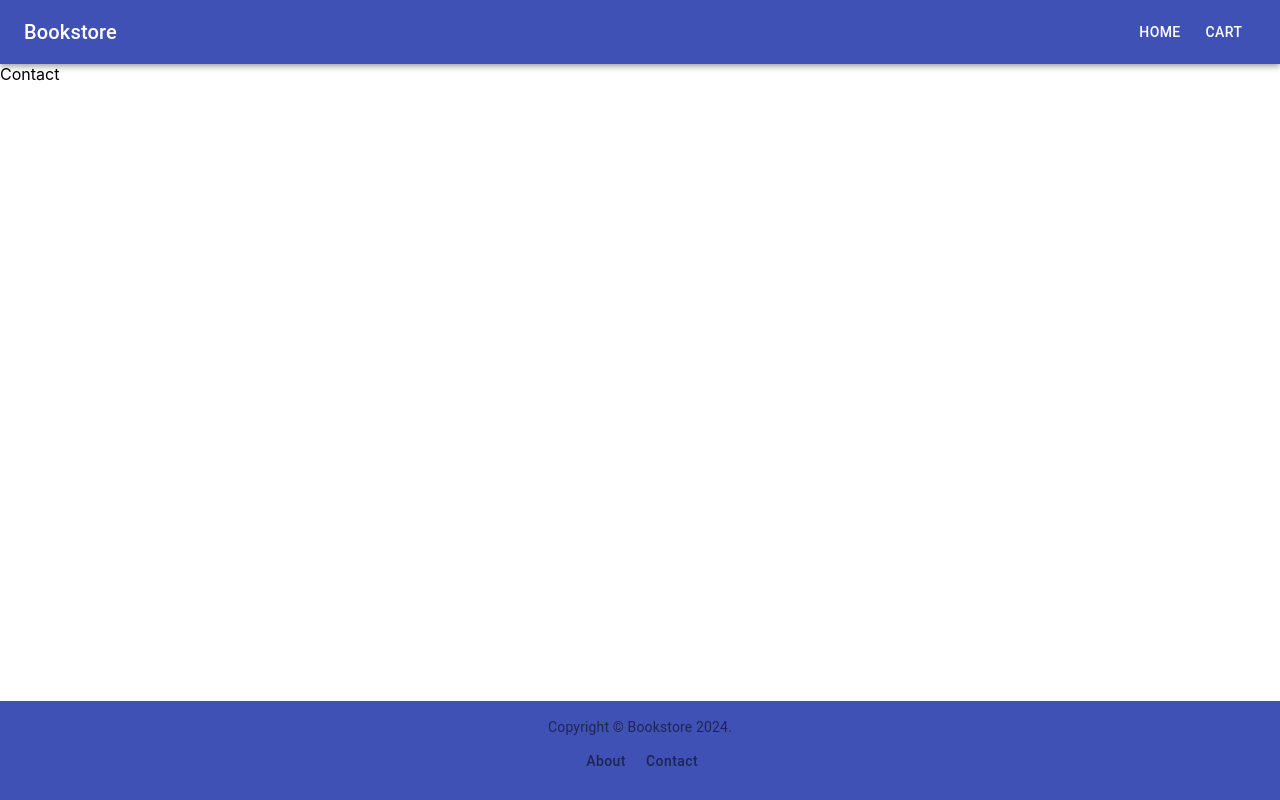
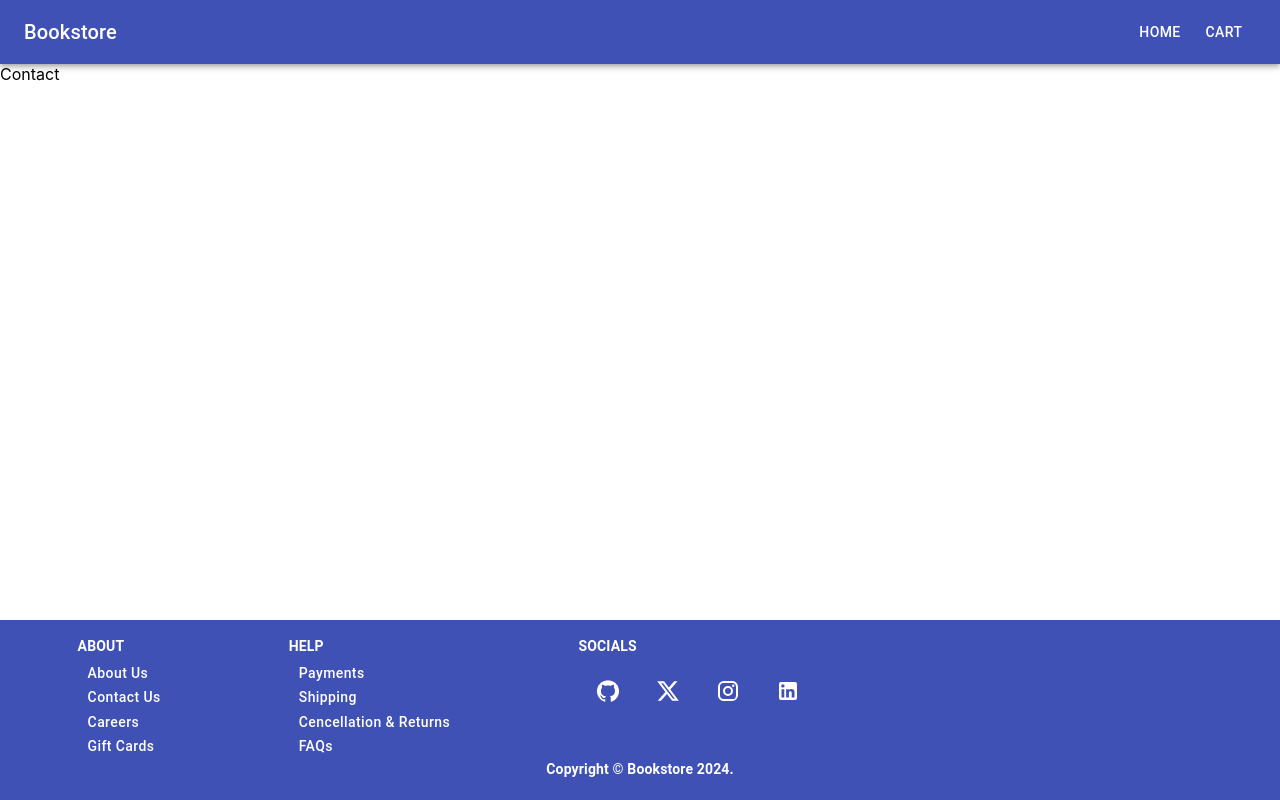
Before and after one commit to mishra-naveen-dev/ebook-store, a React (Create React App) app: page /contact in a window 1280 px wide. Built offline with nearby package versions, Linux system fonts and the light colour scheme.

Commit message:
Footer Updated

```diff
--- a/src/components/Footer/Footer.css
+++ b/src/components/Footer/Footer.css
@@ -11,16 +11,23 @@
   background-color: #3f51b5;
 }
 
+.Text{
+  color:white;
+  font-weight: bold !important;
+  margin-bottom: 5px !important;
+}
 .FooterBtn{
-    padding: 5px 10px ;
-    border-radius: 25%;
-   color:rgba(0, 0, 0, 0.54) ;
-   text-transform: capitalize !important;
-   transition: .5s ease;
+    padding: 0px 5px !important;
+    margin-left: 5px !important;
+    justify-content: flex-start !important;
+    color: white !important;
+    text-transform: capitalize !important;
+    transition: .5s ease ;
 }
 
 
 .FooterBtn:hover{
     text-decoration: underline !important;
-    font-weight: bold;
+    color:black !important;
+
 }
--- a/src/components/Footer/Footer.jsx
+++ b/src/components/Footer/Footer.jsx
@@ -1,14 +1,40 @@
 import React from 'react';
-import { Typography, Container } from '@material-ui/core';
-import Button from '@mui/material/Button';
-import { Link } from 'react-router-dom';
+import { Typography, Container, Grid } from '@material-ui/core';
+import { Help, About, Socals } from './FooterContent'
 import './Footer.css'
 
 function Footer() {
     return (
         <footer className='Footer'>
+            <Grid container spacing={{ sm: 2, md: 3 }} justifyContent="space-around">
+                <Grid xs="auto">
+
+                    <Typography variant='body2' className='Text' >
+                        {'ABOUT'}
+                    </Typography>
+
+                    <About />
+                </Grid>
+                <Grid xs="auto">
+
+                    <Typography variant='body2' className='Text'>
+                        {'HELP'}
+                    </Typography>
+                    <Help />
+                </Grid>
+
+                <Grid xs={6}  >
+
+                    <Typography variant='body2' className='Text' sx={{ textAlign: 'center' }} >
+                        {'SOCIALS'}
+                    </Typography>
+
+                    <Socals />
+                </Grid >
+            </Grid >
+
             <Container  >
-                <Typography variant="body2" color="textSecondary" align="center">
+                <Typography variant="body2" className='Text' align="center">
                     {'Copyright © '}
                     Bookstore {new Date().getFullYear()}
                     {'.'}
@@ -16,12 +42,10 @@ function Footer() {
             </Container>
 
             <div className="FooterBtn">
-                <Button className='FooterBtn' color="inherit" component={Link} to="/about">About</Button>
 
-                <Button className='FooterBtn' color="inherit" component={Link} to="/contact">Contact</Button>
             </div>
 
-        </footer>
+        </footer >
     );
 }
 
--- /dev/null
+++ b/src/components/Footer/FooterContent.jsx
@@ -0,0 +1,69 @@
+import React from 'react';
+import { Grid } from '@material-ui/core';
+import Button from '@mui/material/Button';
+import IconButton from '@mui/material/IconButton';
+import { Link } from 'react-router-dom';
+import GitHubIcon from '@mui/icons-material/GitHub';
+import InstagramIcon from '@mui/icons-material/Instagram';
+import XIcon from '@mui/icons-material/X';
+import LinkedInIcon from '@mui/icons-material/LinkedIn';
+import './Footer.css'
+
+export const Help = () => {
+    return (
+        <>
+            <Grid container direction="column" justifyContent="flex-start" alignItems="flex-start">
+                <Button className='FooterBtn' component={Link} to="/">Payments</Button>
+                <Button className='FooterBtn' component={Link} to="/">Shipping</Button>
+                <Button className='FooterBtn' component={Link} to="/">Cencellation & Returns</Button>
+                <Button className='FooterBtn' component={Link} to="/">FAQs</Button>
+
+            </Grid>
+        </>
+    )
+}
+
+export const About = () => {
+    return (
+        <>
+            <Grid container direction="column" justifyContent="flex-start" t alignItems="flex-start">
+                <Button className='FooterBtn' color="inherit" component={Link} to="/about">About us</Button>
+                <Button className='FooterBtn' color="inherit" component={Link} to="/contact">Contact us</Button>
+                <Button className='FooterBtn' color="inherit" component={Link} to="/">Careers</Button>
+                <Button className='FooterBtn' color="inherit" component={Link} to="/">Gift Cards</Button>
+            </Grid>
+        </>
+    )
+}
+
+export const Socals = () => {
+    return (
+        <>
+            <Grid container direction="row" justifyContent="flex-start" >
+                <IconButton aria-label="about" component={Link} to='/#' sx={{
+                    m: '10px'
+                }} >
+                    < GitHubIcon sx={{ color: 'white' }} />
+                </IconButton>
+
+                <IconButton aria-label="about" component={Link} to='/#' sx={{
+                    m: '10px'
+                }} >
+                    < XIcon sx={{ color: 'white' }} />
+                </IconButton>
+
+                <IconButton aria-label="about" component={Link} to='/#' sx={{
+                    m: '10px'
+                }} >
+                    < InstagramIcon sx={{ color: 'white' }} />
+                </IconButton>
+
+                <IconButton aria-label="about" component={Link} to='/#' sx={{
+                    m: '10px'
+                }}>
+                    < LinkedInIcon sx={{ color: 'white' }} />
+                </IconButton>
+            </Grid >
+        </>
+    )
+}
```
Also changed, not shown: package.json (+200 -0 lines), 1 other file (tests, documents, lock files or other folders).
